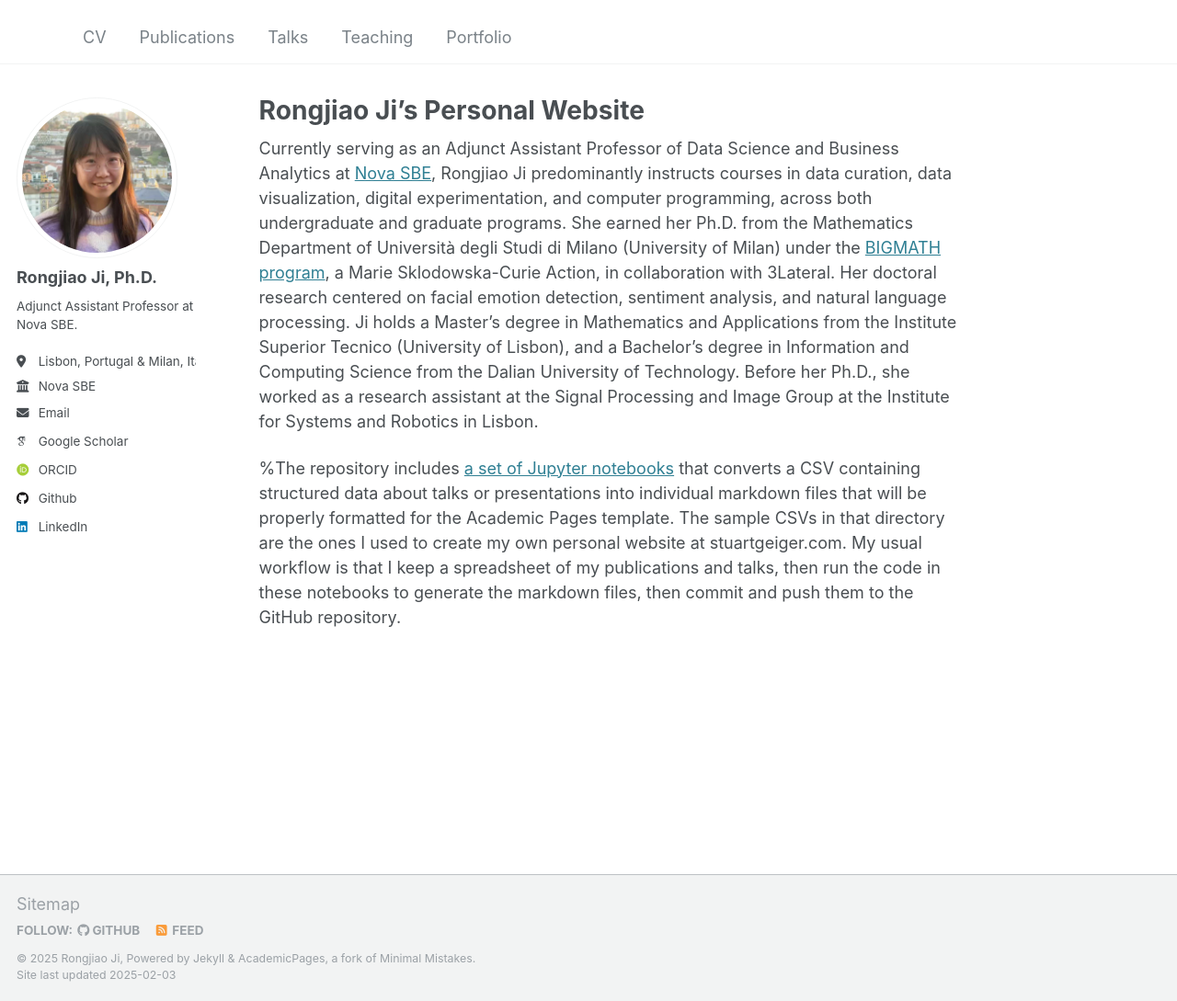
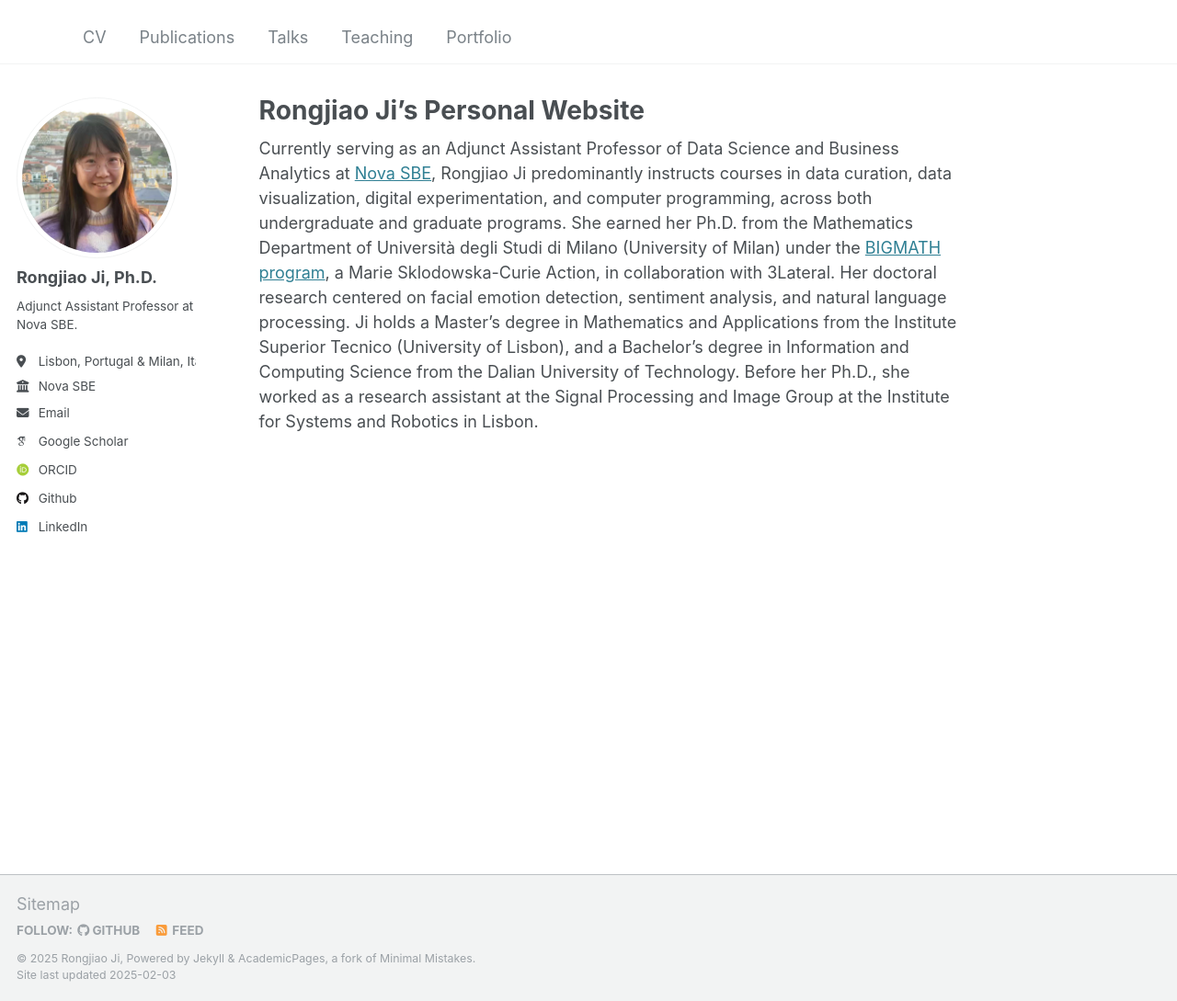
Before and after one commit to rongjiaoji/rongjiaoji.github.io, a Jekyll site: the page built from _pages/about.md, in a window 1280 px wide and 1089 px high. Shown: the whole window at 92% size. Built offline with Jekyll 4.4.1, drawn with Linux system fonts in a browser that asks for light colours; some web fonts are replaced.

Commit message:
Update about.md

```diff
--- a/_pages/about.md
+++ b/_pages/about.md
@@ -7,7 +7,3 @@ redirect_from:
   - /about.html
 ---
 Currently serving as an Adjunct Assistant Professor of Data Science and Business Analytics at [Nova SBE](https://www.novasbe.unl.pt/en/faculty-research/faculty/faculty-detail/id/1267/rongjiao-ji), Rongjiao Ji predominantly instructs courses in data curation, data visualization, digital experimentation, and computer programming, across both undergraduate and graduate programs. She earned her Ph.D. from the Mathematics Department of Università degli Studi di Milano (University of Milan) under the [BIGMATH program](https://cordis.europa.eu/project/id/812912), a Marie Sklodowska-Curie Action, in collaboration with 3Lateral. Her doctoral research centered on facial emotion detection, sentiment analysis, and natural language processing. Ji holds a Master's degree in Mathematics and Applications from the Institute Superior Tecnico (University of Lisbon), and a Bachelor's degree in Information and Computing Science from the Dalian University of Technology. Before her Ph.D., she worked as a research assistant at the Signal Processing and Image Group at the Institute for Systems and Robotics in Lisbon.
-
-
-%The repository includes [a set of Jupyter notebooks](https://github.com/academicpages/academicpages.github.io/tree/master/markdown_generator
-) that converts a CSV containing structured data about talks or presentations into individual markdown files that will be properly formatted for the Academic Pages template. The sample CSVs in that directory are the ones I used to create my own personal website at stuartgeiger.com. My usual workflow is that I keep a spreadsheet of my publications and talks, then run the code in these notebooks to generate the markdown files, then commit and push them to the GitHub repository.
```
